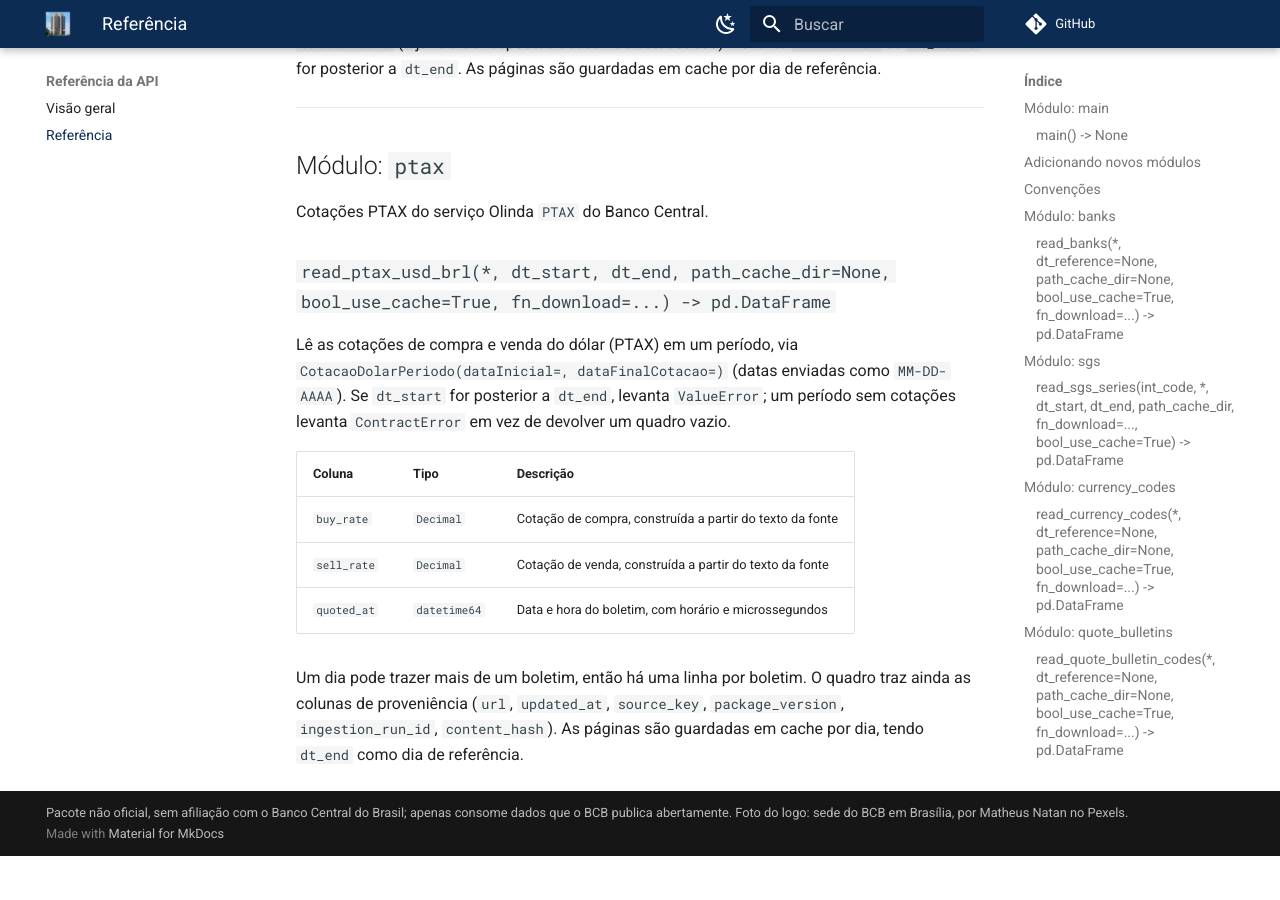
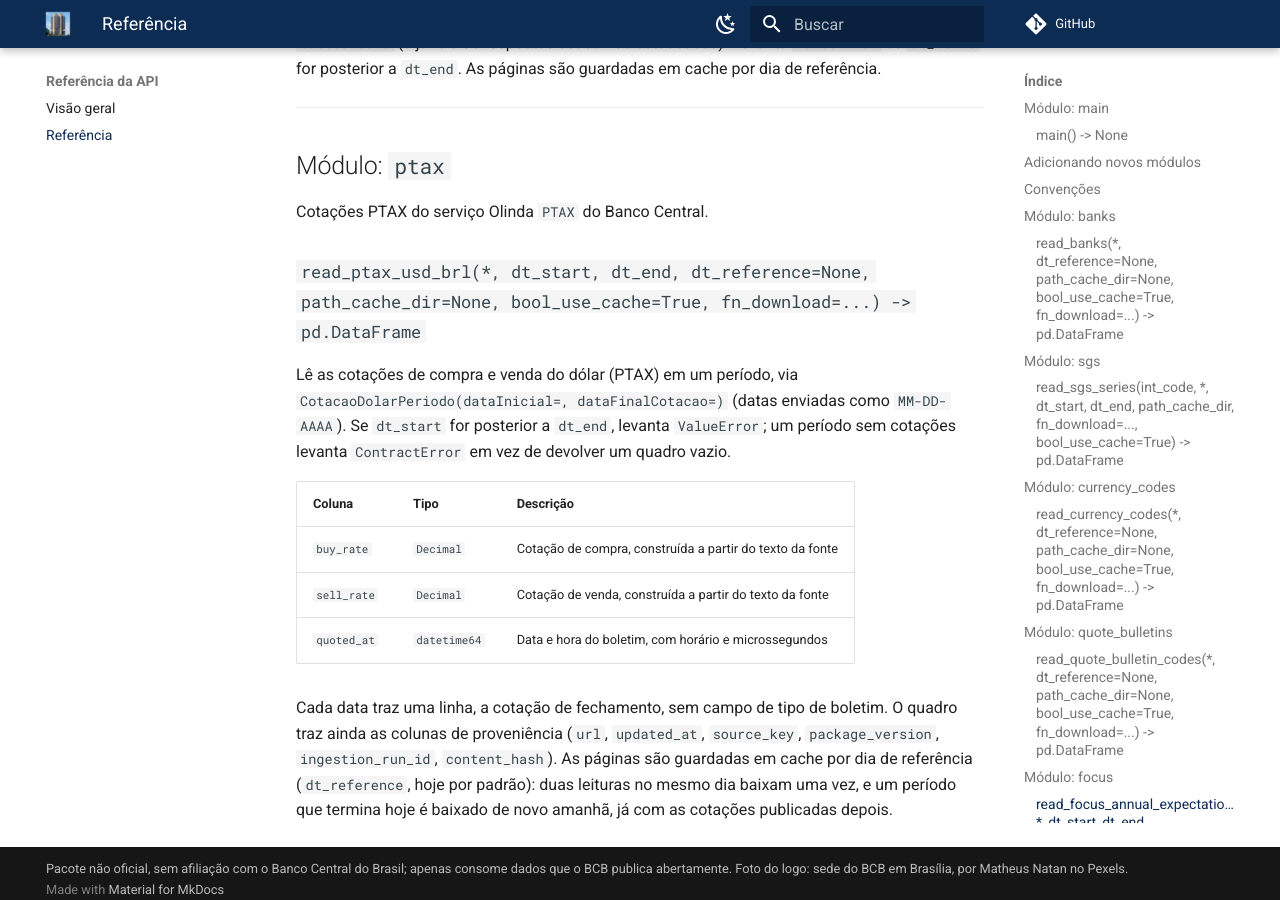
Before and after one commit to guilhermegor/opendata-bcb, an MkDocs documentation site: the page built from docs/api/reference.md, in a window 1280 px wide and 900 px high, scrolled down 4455 px. Built offline with MkDocs 1.6.1 and Material for MkDocs 9.7.7, drawn with Linux system fonts in a browser that asks for light colours; comment, search, counter and statistics services are not loaded; the version menu is left out; before the commit the page ends 5311 px from its top, so only the background shows below that; some of the changed text lies outside the part shown.

Commit message:
fix: key the PTAX cache by today, not by dt_end
A period ending today was cached under dt_end with no expiry, so a
later read of the same period (even days later) returned the partial
result, or re-raised ContractError from a cached empty page. Mirror
focus: dt_reference defaults to today. Also correct the one-row-per-day
doc and pin row count and content hash against the fixture bytes.

```diff
--- a/docs/api/reference.md
+++ b/docs/api/reference.md
@@ -155,7 +155,7 @@ a `dt_end`. As páginas são guardadas em cache por dia de referência.
 
 Cotações PTAX do serviço Olinda `PTAX` do Banco Central.
 
-### `read_ptax_usd_brl(*, dt_start, dt_end, path_cache_dir=None, bool_use_cache=True, fn_download=...) -> pd.DataFrame`
+### `read_ptax_usd_brl(*, dt_start, dt_end, dt_reference=None, path_cache_dir=None, bool_use_cache=True, fn_download=...) -> pd.DataFrame`
 
 Lê as cotações de compra e venda do dólar (PTAX) em um período, via
 `CotacaoDolarPeriodo(dataInicial=, dataFinalCotacao=)` (datas enviadas como `MM-DD-AAAA`).
@@ -168,7 +168,8 @@ Se `dt_start` for posterior a `dt_end`, levanta `ValueError`; um período sem co
 | `sell_rate` | `Decimal` | Cotação de venda, construída a partir do texto da fonte |
 | `quoted_at` | `datetime64` | Data e hora do boletim, com horário e microssegundos |
 
-Um dia pode trazer mais de um boletim, então há uma linha por boletim. O quadro traz ainda as
-colunas de proveniência (`url`, `updated_at`, `source_key`, `package_version`,
-`ingestion_run_id`, `content_hash`). As páginas são guardadas em cache por dia, tendo `dt_end`
-como dia de referência.
+Cada data traz uma linha, a cotação de fechamento, sem campo de tipo de boletim. O quadro traz
+ainda as colunas de proveniência (`url`, `updated_at`, `source_key`, `package_version`,
+`ingestion_run_id`, `content_hash`). As páginas são guardadas em cache por dia de referência
+(`dt_reference`, hoje por padrão): duas leituras no mesmo dia baixam uma vez, e um período que
+termina hoje é baixado de novo amanhã, já com as cotações publicadas depois.
```
Also changed, not shown: 2 other files.
